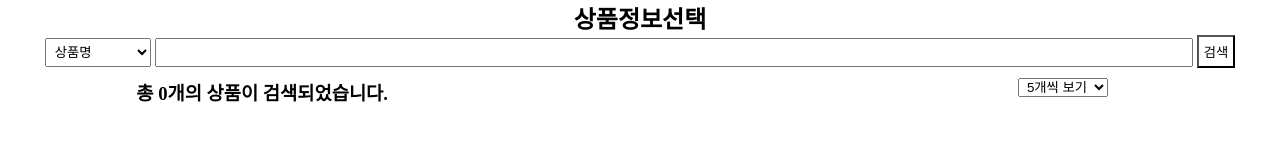
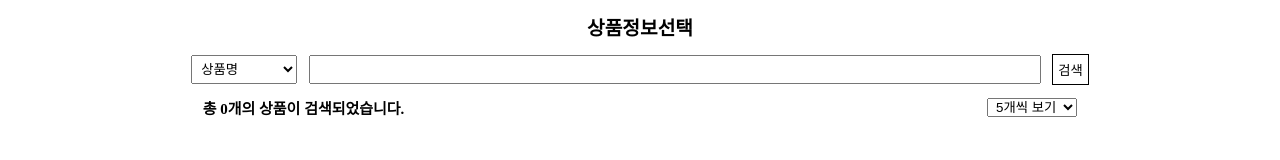
Before and after one commit to parkbc98/lastTeam_project, a plain HTML site: page HTML/QnA/QnA_prodchoice.html in a window 1280 px wide. Drawn offline with Linux system fonts and the light colour scheme.

Commit message:
omg need confirm prodchoice btn

```diff
--- a/CSS/QnA/QnA_prodchoice.css
+++ b/CSS/QnA/QnA_prodchoice.css
@@ -1,6 +1,37 @@
 * {
-    margin: auto;
+    margin: 0;
+    padding: 0;
     text-align: center;
+}
+
+body {
+    width: 900px;
+    height: 865px;
+    font-size: 0.8em;
+    margin: 1em auto;
+}
+
+@media(max-width:930px) {
+    body {
+        width: 90vw;
+        font-size: 0.8em;
+        margin: 1em auto;
+
+    }
+}
+
+main {
+    display: flex;
+    justify-content: space-between;
+    align-items: center;
+    margin: 1em 0.1em;
+}
+
+@media(max-width:930px) {
+    main * {
+        font-size: 0.8em;
+        margin: 1em 0.1em;
+    }
 }
 
 .prod_info {
@@ -13,28 +44,40 @@
 
 .prod_info_serchbar {
     padding: 5px;
+    text-align: left;
     width: 80%;
 }
 
+@media(min-width:931px) {
+    .prod_info_serchbar {
+        width: 80%;
+        text-align: left;
+    }
+}
+
+
 .prod_info_btn {
+    background-color: #fff;
+    border: solid 1px;
     padding: 5px;
-    background-color: #fff;
+}
+
+.qna_prod_choice_under_nav {
+    margin: 1em;
 }
 
 .search_result {
-    position: relative;
-    margin: 10px;
+    display: flex;
+    justify-content: space-between;
+    align-items: center;
 }
 
 .search_result_show {
     display: inline-block;
-    position: absolute;
-    right: 70%;
+    text-align: left;
 
 }
 
 .search_result .show_prod {
     display: inline-block;
-    position: absolute;
-    left: 80%;
 }
```
Also changed, not shown: HTML/QnA/QnA_board.html (+2 -0 lines), HTML/QnA/QnA_prodchoice.html (+0 -1 lines).
